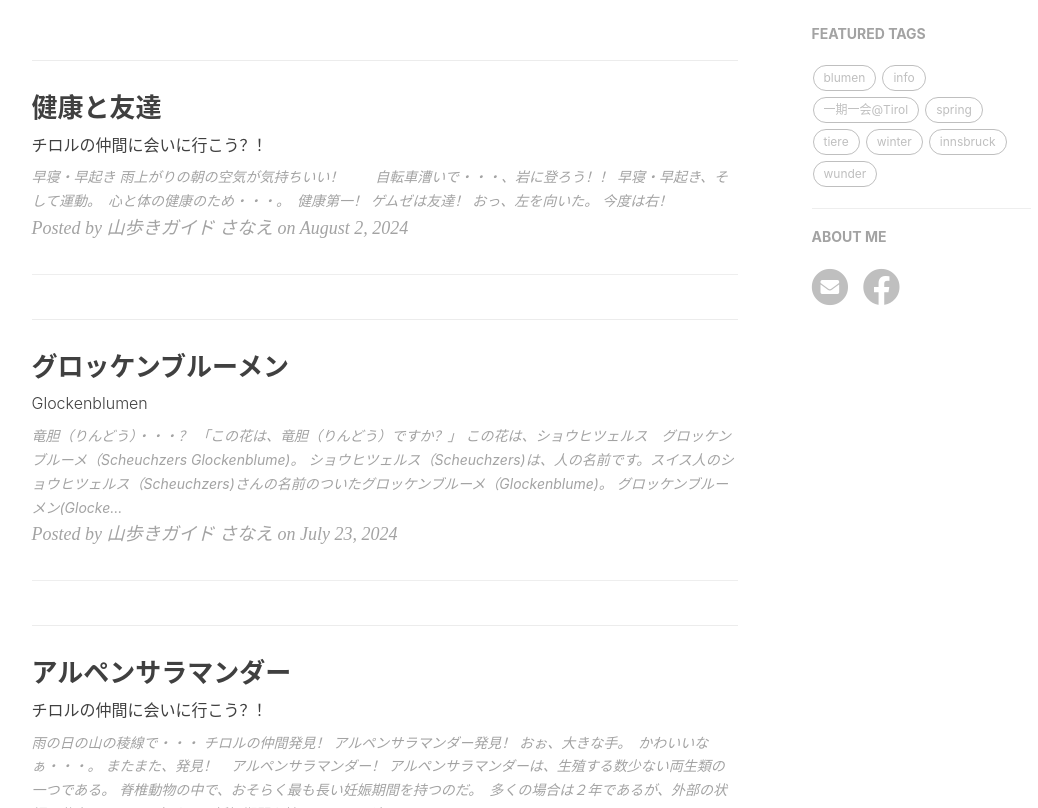
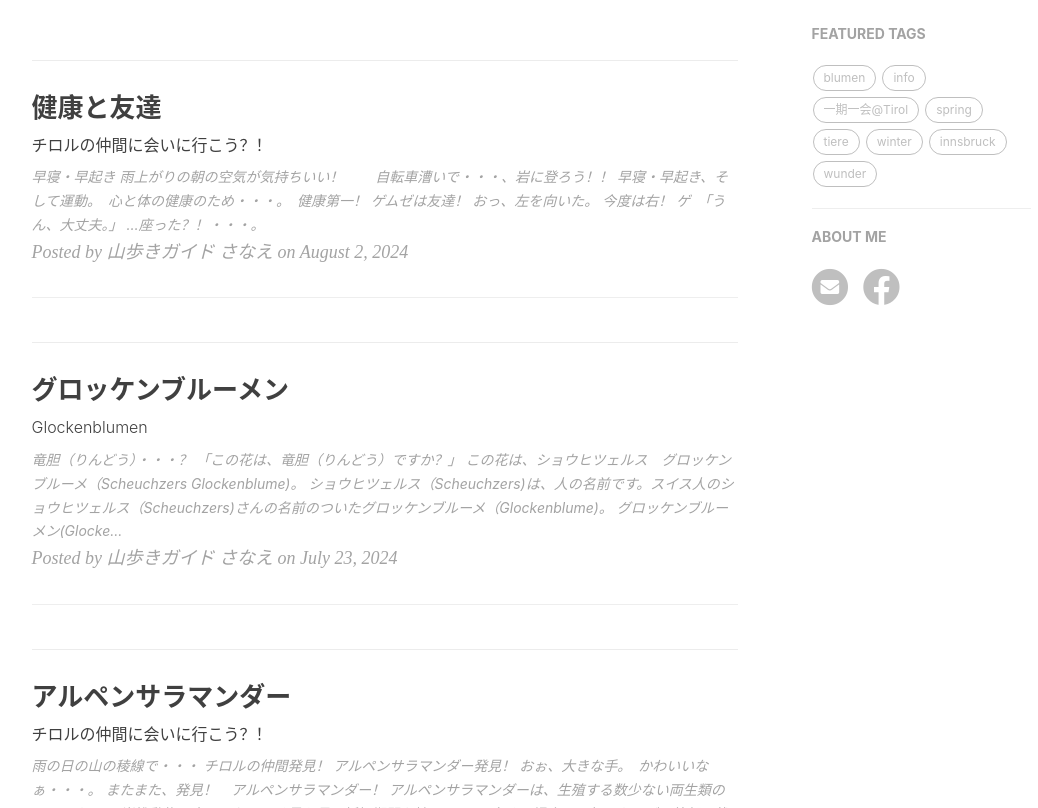
Before and after one commit to yamayagi/yamayagi.github.io, a Jekyll site: the page built from index.html, in a window 1280 px wide and 900 px high, scrolled down 330 px, cut to the strip 92-900 px from the top of the window. Shown: the whole strip, without its empty margins (136-1174 px from the left). Built offline with Jekyll 4.4.1, drawn with Linux system fonts in a browser that asks for light colours; nearby versions of some CDN libraries; the list of posts is cut into pages by our own code; comment, search, counter and statistics services are not loaded.

Commit message:
Update 2024-08-02-tier.md

```diff
--- a/_posts/2024-08-02-tier.md
+++ b/_posts/2024-08-02-tier.md
@@ -19,6 +19,14 @@
 
 おっ、左を向いた。
 
-![20240801gemuseql](https://piwigo.schickl.de/i.php?/upload/2024/08/02/20240802152049-3daf8f74-me.jpg)
+![20240802gemuse1l](https://piwigo.schickl.de/i.php?/upload/2024/08/02/20240802152049-3daf8f74-me.jpg)
 
 今度は右！
+
+![20240802gemse1r](https://piwigo.schickl.de/i.php?/upload/2024/08/02/20240802152233-a11bdfcd-me.jpg)
+
+ゲ　「うん、大丈夫。」
+
+...座った？！・・・。
+
+![20240802gemse1s](https://piwigo.schickl.de/i.php?/upload/2024/08/02/20240802152431-30b048dc-me.jpg)
```
